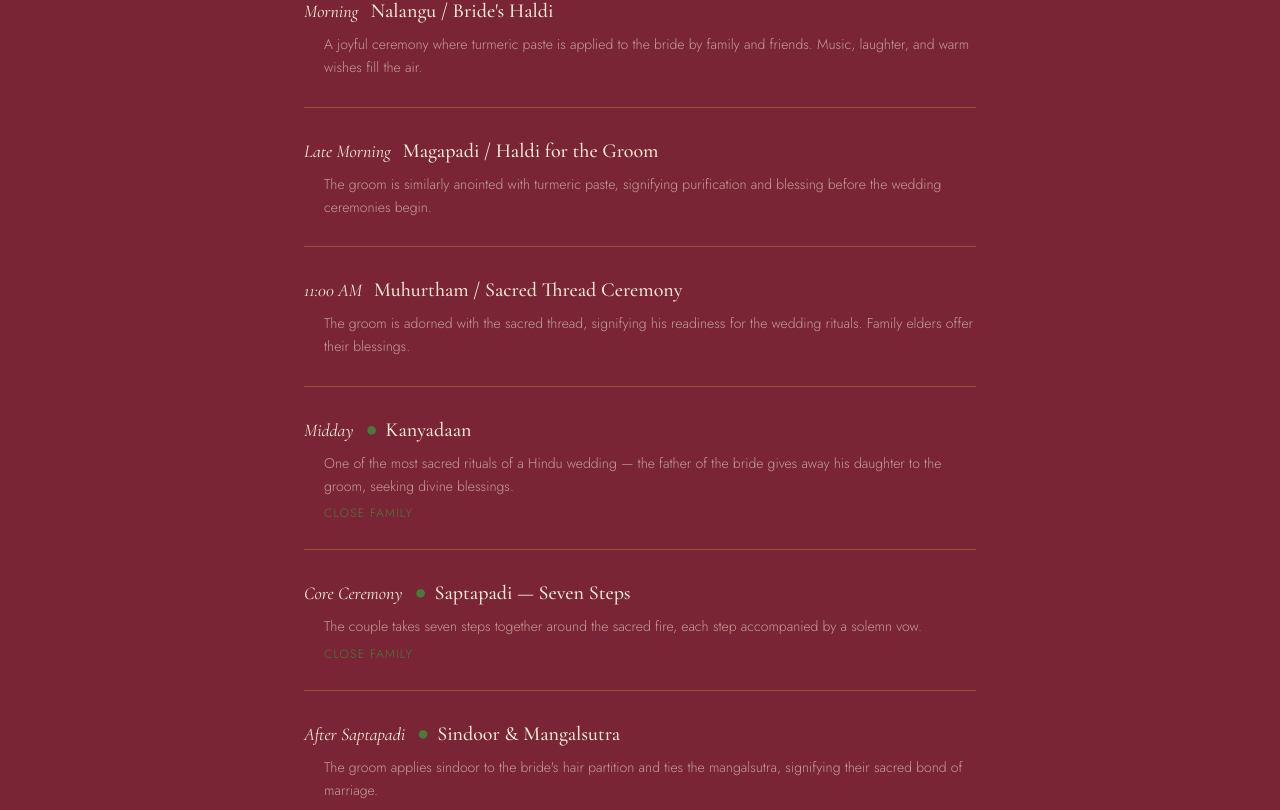
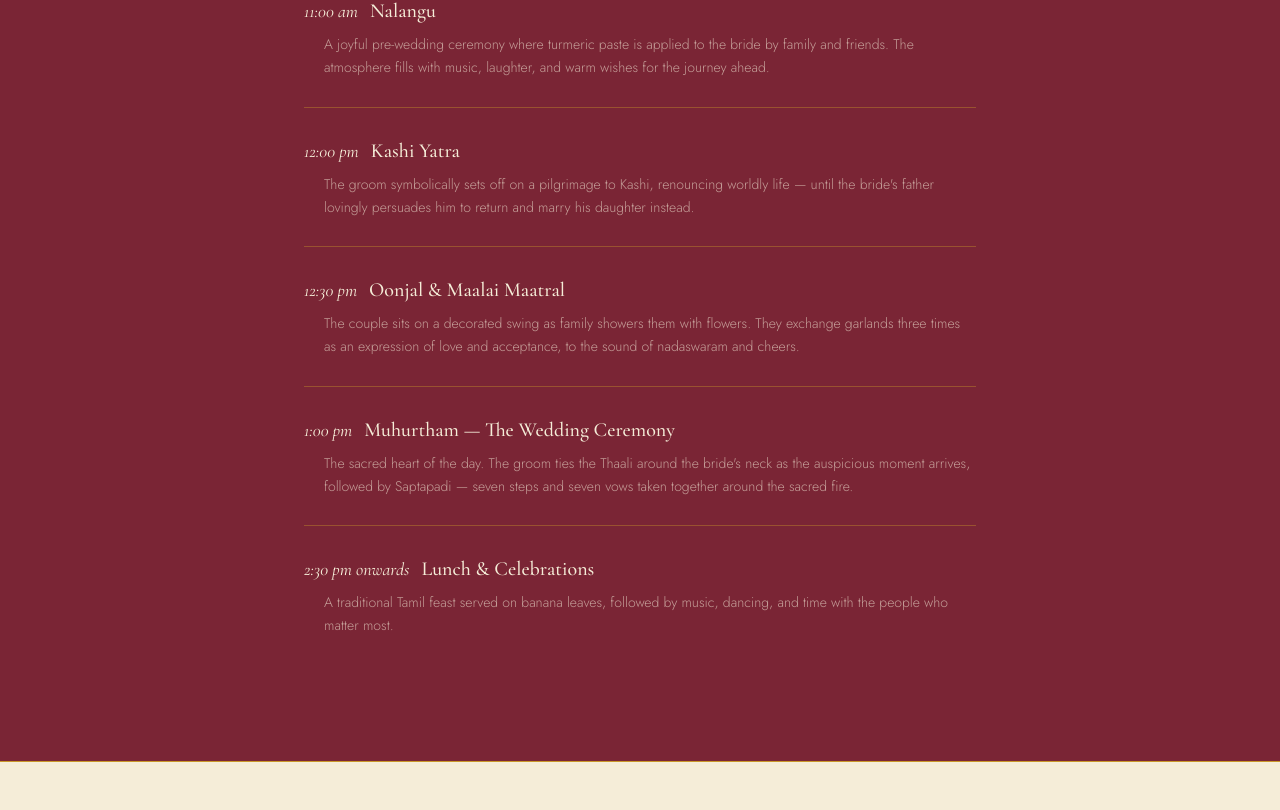
Before and after one commit to nastiaez/radhika-weds-avinash, a Next.js app: page /home in a window 1280 px wide. Shown: the part 2310-3120 px from the top of the page. Built offline with nearby package versions, Linux system fonts and the light colour scheme.

Commit message:
fix: replace schedule with correct 5 PRD ceremonies

```diff
--- a/app/home/page.tsx
+++ b/app/home/page.tsx
@@ -8,45 +8,33 @@ import BookTransition from "@/app/components/BookTransition";
 
 const tamilRituals = [
   {
-    name: "Nalangu / Bride's Haldi",
-    time: "Morning",
-    description: "A joyful ceremony where turmeric paste is applied to the bride by family and friends. Music, laughter, and warm wishes fill the air.",
+    name: "Nalangu",
+    time: "11:00 am",
+    description: "A joyful pre-wedding ceremony where turmeric paste is applied to the bride by family and friends. The atmosphere fills with music, laughter, and warm wishes for the journey ahead.",
     tierB: false,
   },
   {
-    name: "Magapadi / Haldi for the Groom",
-    time: "Late Morning",
-    description: "The groom is similarly anointed with turmeric paste, signifying purification and blessing before the wedding ceremonies begin.",
+    name: "Kashi Yatra",
+    time: "12:00 pm",
+    description: "The groom symbolically sets off on a pilgrimage to Kashi, renouncing worldly life — until the bride's father lovingly persuades him to return and marry his daughter instead.",
     tierB: false,
   },
   {
-    name: "Muhurtham / Sacred Thread Ceremony",
-    time: "11:00 AM",
-    description: "The groom is adorned with the sacred thread, signifying his readiness for the wedding rituals. Family elders offer their blessings.",
+    name: "Oonjal & Maalai Maatral",
+    time: "12:30 pm",
+    description: "The couple sits on a decorated swing as family showers them with flowers. They exchange garlands three times as an expression of love and acceptance, to the sound of nadaswaram and cheers.",
     tierB: false,
   },
   {
-    name: "Kanyadaan",
-    time: "Midday",
-    description: "One of the most sacred rituals of a Hindu wedding — the father of the bride gives away his daughter to the groom, seeking divine blessings.",
-    tierB: true,
+    name: "Muhurtham — The Wedding Ceremony",
+    time: "1:00 pm",
+    description: "The sacred heart of the day. The groom ties the Thaali around the bride's neck as the auspicious moment arrives, followed by Saptapadi — seven steps and seven vows taken together around the sacred fire.",
+    tierB: false,
   },
   {
-    name: "Saptapadi — Seven Steps",
-    time: "Core Ceremony",
-    description: "The couple takes seven steps together around the sacred fire, each step accompanied by a solemn vow.",
-    tierB: true,
-  },
-  {
-    name: "Sindoor & Mangalsutra",
-    time: "After Saptapadi",
-    description: "The groom applies sindoor to the bride's hair partition and ties the mangalsutra, signifying their sacred bond of marriage.",
-    tierB: true,
-  },
-  {
-    name: "Ashirvad — Blessings",
-    time: "Post Ceremony",
-    description: "Elders from both families gather to bestow their blessings upon the newlyweds.",
+    name: "Lunch & Celebrations",
+    time: "2:30 pm onwards",
+    description: "A traditional Tamil feast served on banana leaves, followed by music, dancing, and time with the people who matter most.",
     tierB: false,
   },
 ];
```
